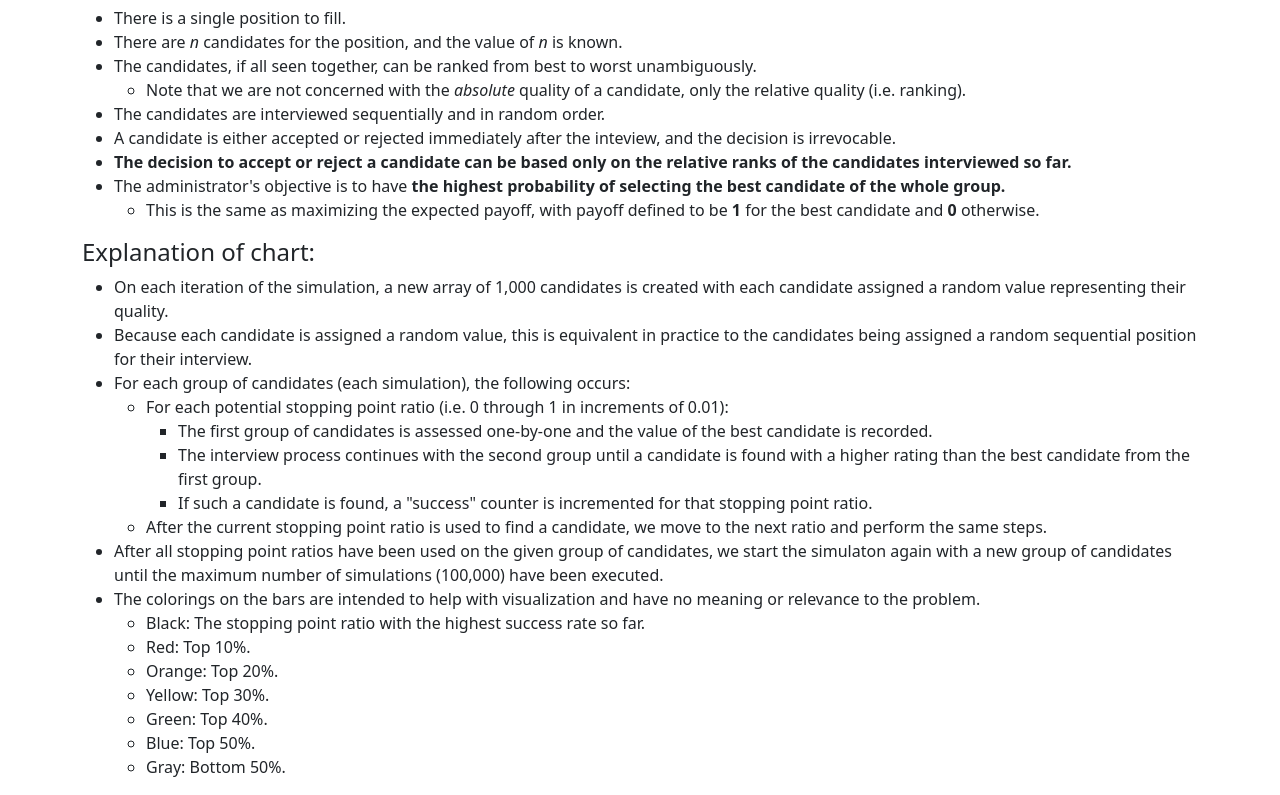
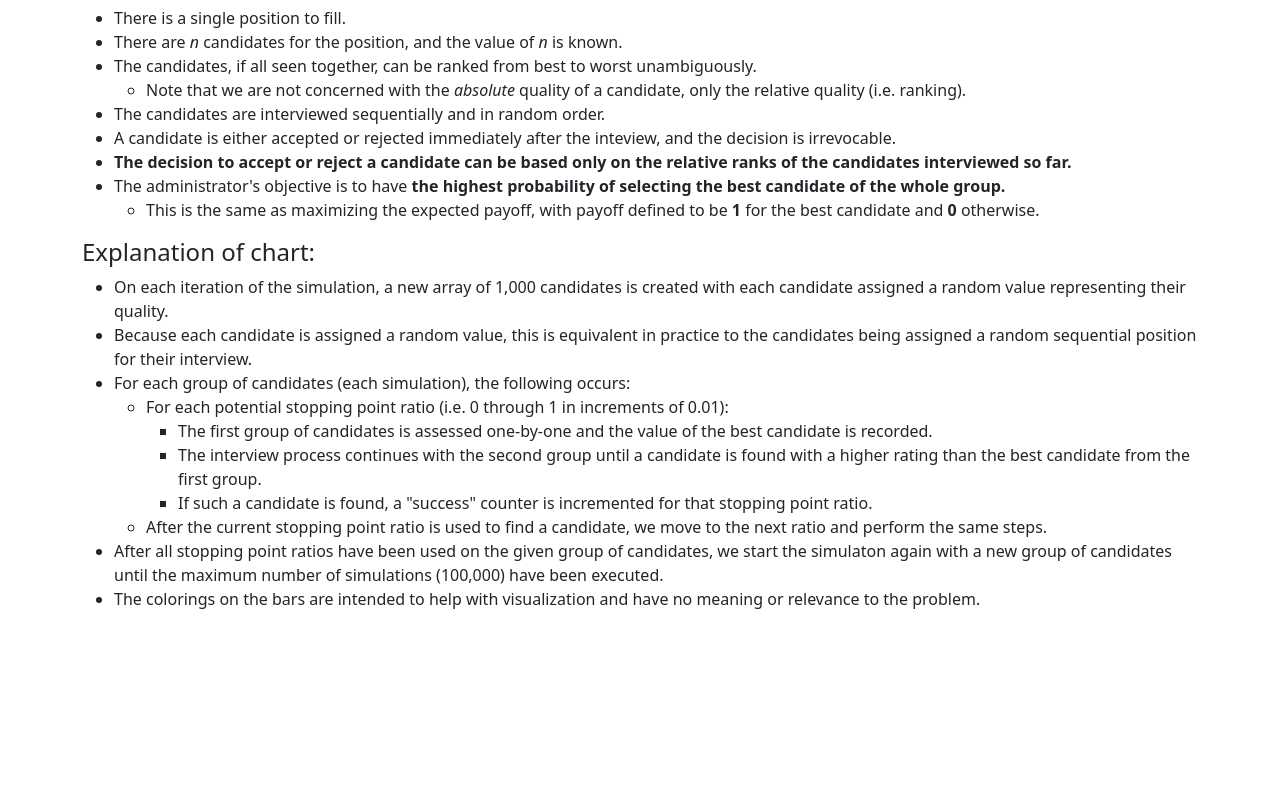
Before and after one commit to jduffey/secretary-problem, a React (Create React App) app: page / in a window 1280 px wide. Shown: the part 929-1724 px from the top of the page. After the commit the page ends 1556 px from the top, so only its background shows below. Built offline with nearby package versions, Linux system fonts and the light colour scheme.

Commit message:
Add more colors to cover top 70% of ratios

```diff
--- a/src/App.js
+++ b/src/App.js
@@ -37,7 +37,7 @@ const App = () => {
             labels: stoppingPoints.map(e => e.toFixed(2)),
             datasets: [
                 {
-                    label: "Success Ratio",
+                    label: "Success Ratios",
                     data: chartData.datasets ? chartData.datasets[0].data.slice() : new Array(101).fill(0),
                     backgroundColor: [],
                 },
@@ -55,12 +55,21 @@ const App = () => {
 
         newChartData.datasets[0].backgroundColor = newChartData.datasets[0].data.map((successRatio) => {
             return [
-                [sortedSuccessRatios[0], "black"],
-                [sortedSuccessRatios[Math.floor(sortedSuccessRatios.length * 0.1)], "red"],
-                [sortedSuccessRatios[Math.floor(sortedSuccessRatios.length * 0.2)], "orange"],
-                [sortedSuccessRatios[Math.floor(sortedSuccessRatios.length * 0.3)], "yellow"],
-                [sortedSuccessRatios[Math.floor(sortedSuccessRatios.length * 0.4)], "green"],
-                [sortedSuccessRatios[Math.floor(sortedSuccessRatios.length * 0.5)], "blue"],
+                [sortedSuccessRatios[0], "#000000"],
+                [sortedSuccessRatios[Math.floor(sortedSuccessRatios.length * 0.05)], "#C00000"],
+                [sortedSuccessRatios[Math.floor(sortedSuccessRatios.length * 0.10)], "#FF0000"],
+                [sortedSuccessRatios[Math.floor(sortedSuccessRatios.length * 0.15)], "#FF4500"],
+                [sortedSuccessRatios[Math.floor(sortedSuccessRatios.length * 0.20)], "#FF8C00"],
+                [sortedSuccessRatios[Math.floor(sortedSuccessRatios.length * 0.25)], "#FFA500"],
+                [sortedSuccessRatios[Math.floor(sortedSuccessRatios.length * 0.30)], "#FFD700"],
+                [sortedSuccessRatios[Math.floor(sortedSuccessRatios.length * 0.35)], "#FFFF00"],
+                [sortedSuccessRatios[Math.floor(sortedSuccessRatios.length * 0.40)], "#ADFF2F"],
+                [sortedSuccessRatios[Math.floor(sortedSuccessRatios.length * 0.45)], "#7FFF00"],
+                [sortedSuccessRatios[Math.floor(sortedSuccessRatios.length * 0.50)], "#00FF00"],
+                [sortedSuccessRatios[Math.floor(sortedSuccessRatios.length * 0.55)], "#00FA9A"],
+                [sortedSuccessRatios[Math.floor(sortedSuccessRatios.length * 0.60)], "#00FFFF"],
+                [sortedSuccessRatios[Math.floor(sortedSuccessRatios.length * 0.65)], "#00BFFF"],
+                [sortedSuccessRatios[Math.floor(sortedSuccessRatios.length * 0.70)], "#1E90FF"],
                 [0, "#CCCCCC"],
             ].find((thresholdColorPair) => successRatio >= thresholdColorPair[0])[1];
         });
@@ -151,15 +160,6 @@ const App = () => {
                     </ul>
                     <li>After all stopping point ratios have been used on the given group of candidates, we start the simulaton again with a new group of candidates until the maximum number of simulations ({numSimulations.toLocaleString()}) have been executed.</li>
                     <li>The colorings on the bars are intended to help with visualization and have no meaning or relevance to the problem.</li>
-                    <ul>
-                        <li>Black: The stopping point ratio with the highest success rate so far.</li>
-                        <li>Red: Top 10%.</li>
-                        <li>Orange: Top 20%.</li>
-                        <li>Yellow: Top 30%.</li>
-                        <li>Green: Top 40%.</li>
-                        <li>Blue: Top 50%.</li>
-                        <li>Gray: Bottom 50%.</li>
-                    </ul>
                 </ul>
             </div>
         </Container >
```
